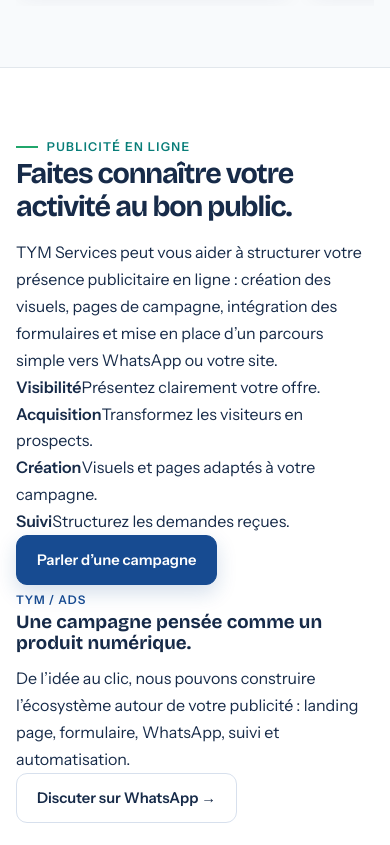
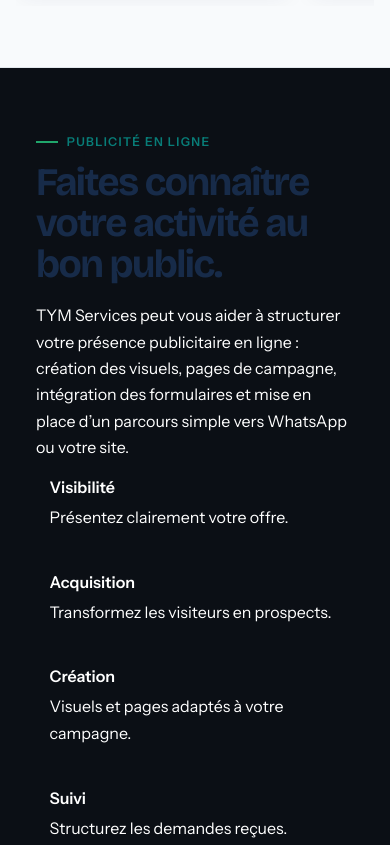
Before and after one commit to marcyav55-dot/portfolio, a plain HTML site: page index.html in a window 390 px wide. Shown: the part 2520-3365 px from the top of the page. Drawn offline with nearby package versions, Linux system fonts and the light colour scheme.

Commit message:
fix: repair custom CSS loading and mobile service and ads layout

```diff
--- a/index.html
+++ b/index.html
@@ -315,6 +315,7 @@ dialog{background:#fff;border-color:#dce4ed}
 .service-card .service-copy p{color:#596a7d}
 .service-card .service-copy a{font-weight:700;color:var(--blue)}
 @media(max-width:700px){.service-head{align-items:flex-start}.service-card{box-shadow:0 8px 22px rgba(16,37,63,.06)}}
+</style>
 <style>
 /* Navigation active state + premium loading skeleton */
 nav a.l{position:relative;transition:color .2s ease}
@@ -334,8 +335,28 @@ nav a.l.active{color:var(--blue);font-weight:700}
 @media(max-width:850px){.skeleton-grid{grid-template-columns:repeat(2,minmax(0,1fr))}}
 @media(max-width:560px){.skeleton-grid{grid-template-columns:1fr}nav a.l:after{bottom:-4px}}
 @media(prefers-reduced-motion:reduce){.skeleton{animation:none}.service-picker-menu{transition:none}nav a.l:after{transition:none}}
-</style></style>
-</head>
+</style>
+<style>
+/* Mobile layout fixes */
+@media (max-width: 700px){
+  .ads-section{background:#0b0f15!important;color:#fff!important;padding:3.5rem 0!important}
+  .ads-section .wrap{padding-left:1.25rem;padding-right:1.25rem}
+  .ads-grid{display:grid;grid-template-columns:1fr!important;gap:1.5rem}
+  .ads-copy h2{font-size:clamp(2rem,10vw,3rem);line-height:1.05;margin:.7rem 0 1rem}
+  .ads-copy p{font-size:1rem;line-height:1.65}
+  .ads-points{display:grid;grid-template-columns:1fr!important;gap:.65rem}
+  .ads-point{padding:.85rem}
+  .ads-point strong{display:block;margin-bottom:.2rem}
+  .ads-point span{display:block}
+  .ads-card{padding:1.2rem}
+  .service-picker{width:100%}
+  .service-picker-trigger{min-height:54px;background:#fff!important;color:#172235!important;border:1px solid #cfd8e3!important}
+  .service-picker-menu{max-height:58vh;overflow-y:auto}
+}
+@media (min-width:701px){
+  .ads-section{background:#0b0f15!important;color:#fff!important}
+}
+</style></head>
 <body>
 <header><nav class="wrap" aria-label="Navigation principale">
 <a class="brand" href="#top"><img class="brand-logo" src="assets/tym-services-logo.png" alt="Logo TYM Services"><span>TYM <span style="color:var(--blue)">SERVICES</span></span></a>
```
